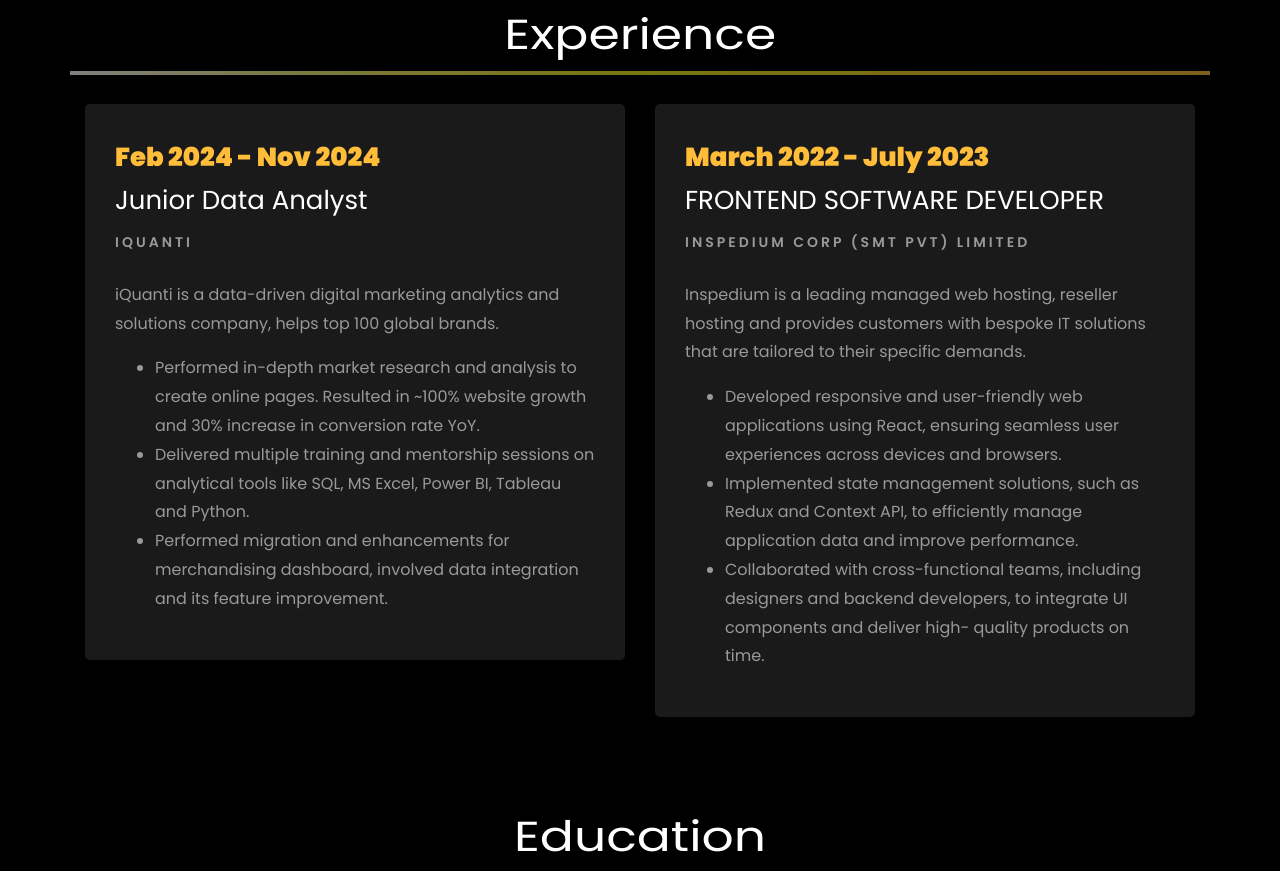
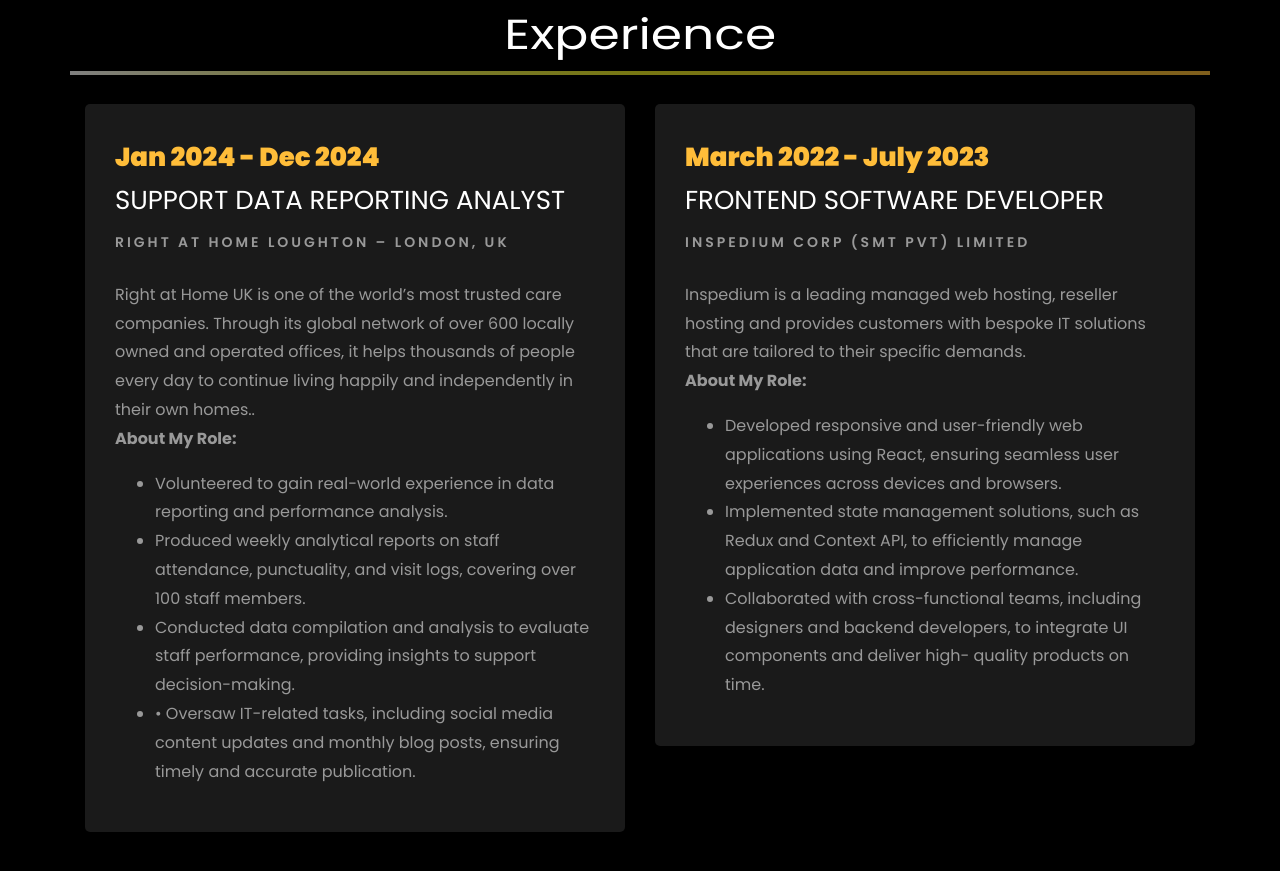
Before and after one commit to Hamzaali66/Personal-DataAnalyst-Portfolio, a plain HTML site: page index.html in a window 1280 px wide. Shown: the part 1925-2796 px from the top of the page. Drawn offline with Linux system fonts and the light colour scheme; animation ran at ten frames a second; files whose address does not match are found by name.

Commit message:
update work experience section

```diff
--- a/index.html
+++ b/index.html
@@ -347,14 +347,17 @@
 
 				<div class="col-md-6">
 					<div class="resume-wrap ftco-animate">
-						<span class="date">Feb 2024 - Nov 2024</span>
-						<h2>Junior Data Analyst</h2>
-						<span class="position">iQuanti</span>
-						<p class="mt-4">iQuanti is a data-driven digital marketing analytics and solutions company, helps top 100 global brands.
+						<span class="date">Jan 2024 - Dec 2024</span>
+						<h2>SUPPORT DATA REPORTING ANALYST </h2>
+						<span class="position">Right at Home Loughton – London, UK</span>
+						<p class="mt-4">
+							Right at Home UK is one of the world’s most trusted care companies. Through its global network of over 600 locally owned and operated offices, it helps thousands of people every day to continue living happily and independently in their own homes..
+							<br><b>About My Role:</b>
 							<ul>
-								<li>Performed in-depth market research and analysis to create online pages. Resulted in ~100% website growth and 30% increase in conversion rate YoY.</li>
-								<li>Delivered multiple training and mentorship sessions on analytical tools like SQL, MS Excel, Power BI, Tableau and Python.</li>
-								<li>Performed migration and enhancements for merchandising dashboard, involved data integration and its feature improvement.</li>
+								<li>Volunteered to gain real-world experience in data reporting and performance analysis.</li>
+								<li>Produced weekly analytical reports on staff attendance, punctuality, and visit logs, covering over 100 staff members.</li>
+								<li>Conducted data compilation and analysis to evaluate staff performance, providing insights to support decision-making.</li>
+								<li>•	Oversaw IT-related tasks, including social media content updates and monthly blog posts, ensuring timely and accurate publication.</li>
 							</ul>
 						</p>
 					</div>
@@ -368,6 +371,7 @@
 						<span class="position">Inspedium Corp (SMT PVT) Limited</span>
 						<p class="mt-4">
 							Inspedium is a leading managed web hosting, reseller hosting and provides customers with bespoke IT solutions that are tailored to their specific demands.
+							<br><b>About My Role:</b>
 							<ul>
 								<li>Developed responsive and user-friendly web applications using React, ensuring seamless user experiences across devices and browsers.</li>
 								<li>Implemented state management solutions, such as Redux and Context API, to efficiently manage application data and improve performance.</li>
@@ -418,7 +422,7 @@
 
     		<div class="row justify-content-center mt-5">
     			<div class="col-md-6 text-center ftco-animate">
-    				<p><a class="btn btn-primary py-4 px-5" href="updated Hamza_cv.pdf" target="_blank">Download CV</a></p>
+    				<p><a class="btn btn-primary py-4 px-5" href="Hamza Updated_CV.pdf" target="_blank">Download CV</a></p>
     			</div>
     		</div>
     	</div>
@@ -594,7 +598,7 @@
           			<span class="icon-globe"></span>
           		</div>
           		<h3 class="mb-4">Download Resume</h3>
-	            <p><a href="Hamza updated CV.pdf" target="_blank" style="color: lightgray;">resumelink</a></p>
+	            <p><a href="Hamza Updated_CV.pdf" target="_blank" style="color: lightgray;">resumelink</a></p>
 	          </div>
           </div>
 
```
Also changed, not shown: 2 other files.
